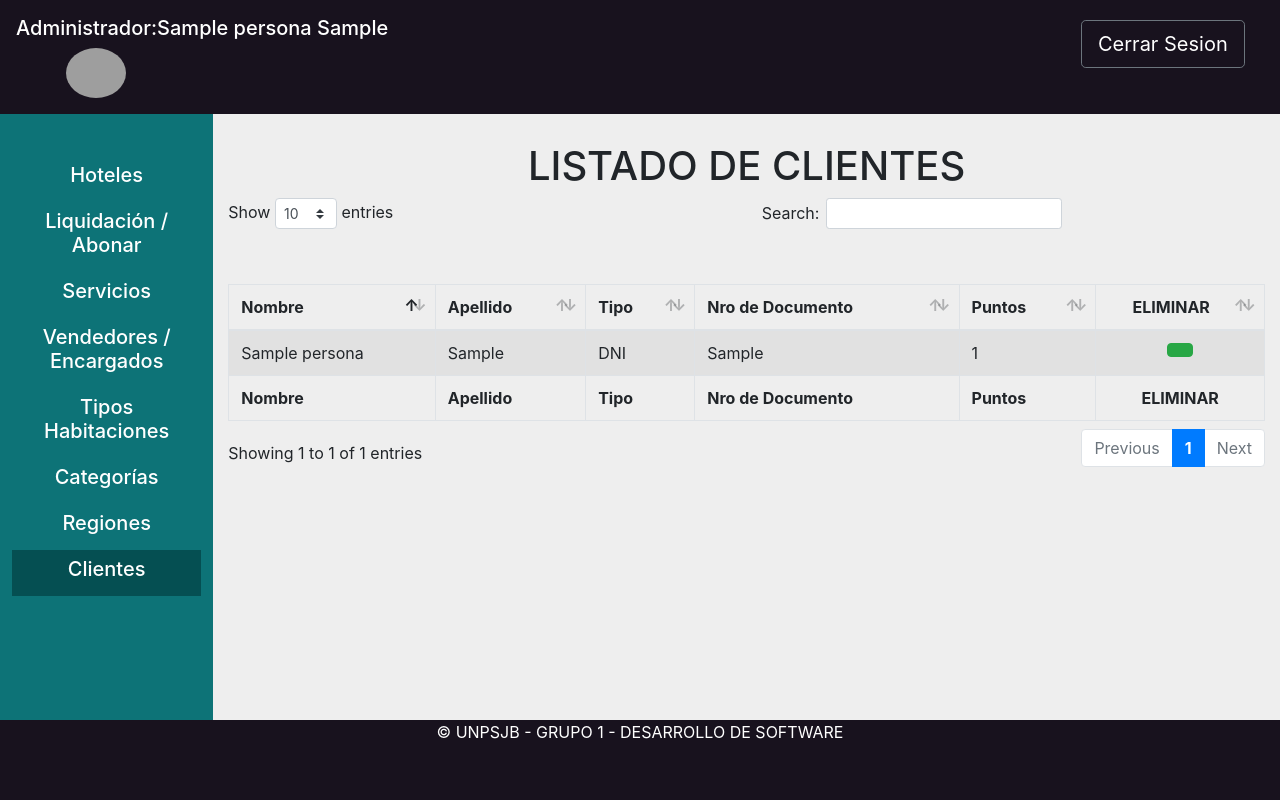
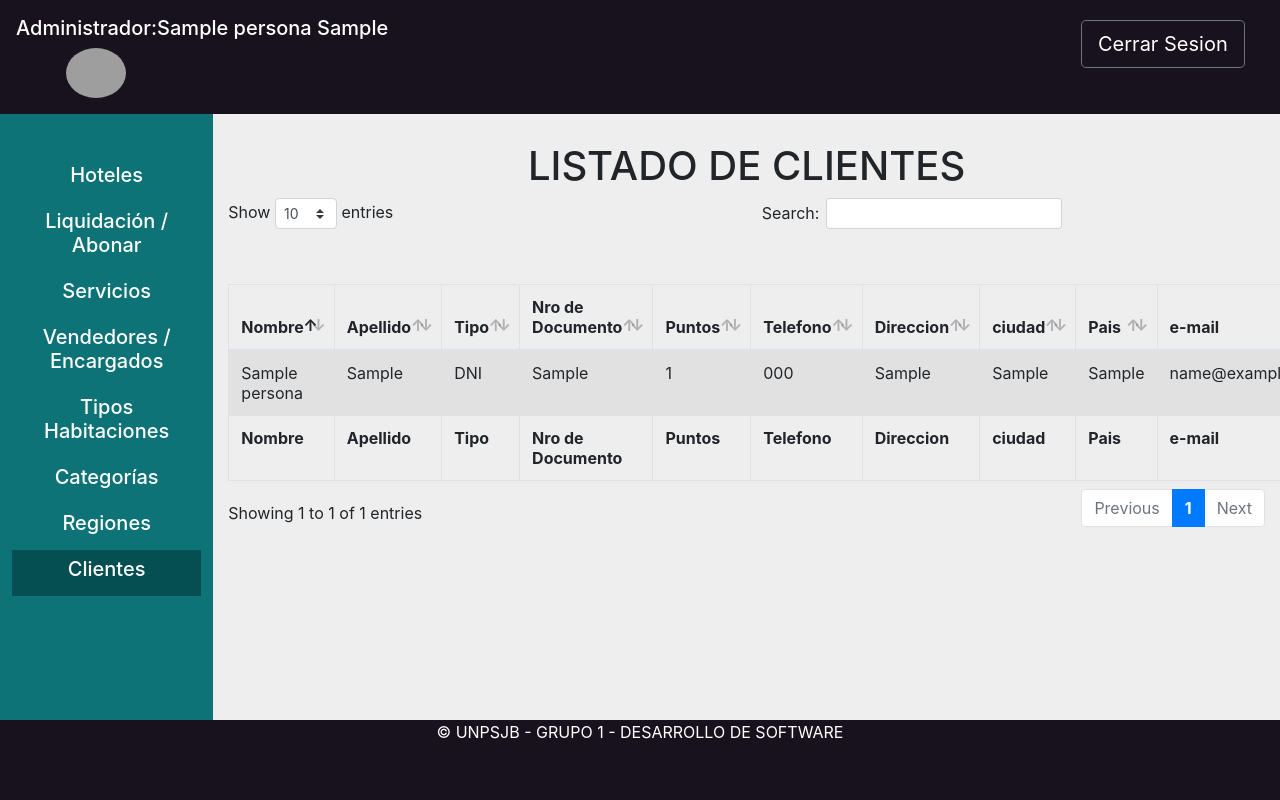
Before and after one commit to juanjca1990/Hotel-Overclock, a Django app: page /core/clienteAdmin in a window 1280 px wide. Run offline with Django 3.2, Linux system fonts and the light colour scheme; a user stored in the database is signed in; tables that the repository leaves empty hold one stand-in row (values such as "Sample post"); parts of the project's set-up code (start-up, migrations or seed data) failed here and were passed over; some libraries are stand-ins or nearby versions; grey boxes are pictures that could not be loaded.

Commit message:
feat(datos clase persona): agrego mas datos a la clase persona (cliente, vendedor , encargado)

```diff
--- a/core/models.py
+++ b/core/models.py
@@ -130,6 +130,11 @@ class Persona(models.Model):
     apellido = models.CharField(max_length=200)
     usuario = models.OneToOneField(User, null=True, blank=True, on_delete=models.SET_NULL)
     imagen = models.ImageField(upload_to='media/perfiles/', blank=True, null=True)  # Agrega este campo
+    telefono = models.CharField(max_length=30, blank=True, null=True)
+    direccion = models.CharField(max_length=255, blank=True, null=True)
+    ciudad = models.CharField(max_length=100, blank=True, null=True)
+    pais = models.CharField(max_length=100, blank=True, null=True)
+    email = models.EmailField(blank=True, null=True)
 
     def __str__(self):
         return f"{self.apellido}, {self.nombre}"
--- a/core/templates/core/clienteAdmin.html
+++ b/core/templates/core/clienteAdmin.html
@@ -33,6 +33,11 @@
                 <th>Tipo</th>
                 <th>Nro de Documento</th>
                 <th>Puntos</th>
+                <th>Telefono</th>
+                <th>Direccion</th>
+                <th>ciudad</th>
+                <th>Pais</th>
+                <th>e-mail</th>
                 <th>
                     <Center>ELIMINAR</Center>
                 </th>
@@ -49,6 +54,11 @@
                 <td> {{cliente.persona.get_tipo_documento_display}}</td>
                 <td> {{cliente.persona.documento}}</td>
                 <td> {{cliente.puntos}}</td>
+                <td> {{cliente.persona.telefono}}</td>
+                <td> {{cliente.persona.direccion}}</td>
+                <td> {{cliente.persona.ciudad}}</td>
+                <td> {{cliente.persona.pais}}</td>
+                <td> {{cliente.persona.email}}</td>
 
                 <td>
                     <center>
@@ -79,6 +89,11 @@
                 <th>Tipo</th>
                 <th>Nro de Documento</th>
                 <th>Puntos</th>
+                <th>Telefono</th>
+                <th>Direccion</th>
+                <th>ciudad</th>
+                <th>Pais</th>
+                <th>e-mail</th>
                 <th>
                     <Center>ELIMINAR</Center>
                 </th>
--- a/core/templates/core/vendedor.html
+++ b/core/templates/core/vendedor.html
@@ -102,6 +102,7 @@
                 <th>Apellido</th>
                 <th>Tipo</th>
                 <th>Nro de Documento</th>
+                <th>telefono</th>
                 <th>hoteles</th>
                 <th>
                     <center>Ventas</center>
@@ -120,6 +121,7 @@
                 <td>{{ vendedor.apellido }}</td>
                 <td>{{ vendedor.tipo_documento }}</td>
                 <td>{{ vendedor.documento }}</td>
+                <td>{{ vendedor.telefono }}</td>
                 <td>
                     {% if vendedor.hoteles %}
                         {% for hotel in vendedor.hoteles %}
@@ -167,6 +169,7 @@
                 <th>Apellido</th>
                 <th>Tipo</th>
                 <th>Nro de Documento</th>
+                <th>telefono</th>
                 <th>hoteles</th>
                 <th>
                     <center>Ventas</center>
@@ -208,6 +211,7 @@
                 <th>Apellido</th>
                 <th>Tipo</th>
                 <th>Nro de Documento</th>
+                <th>telefono</th>
                 <th>Clave</th>
                 <th>hoteles</th>
                 <th>
@@ -224,6 +228,7 @@
                     <td>{{ encargado.apellido }}</td>
                     <td>{{ encargado.tipo_documento }}</td>
                     <td>{{ encargado.documento }}</td>
+                    <td>{{ encargado.telefono }}</td>
                     <td>{{ encargado.clave }}</td>
                     <td>
                         {% if encargado.hoteles %}
@@ -269,6 +274,7 @@
                 <th>Apellido</th>
                 <th>Tipo</th>
                 <th>Nro de Documento</th>
+                <th>telefono</th>
                 <th>Clave</th>
                 <th>
                     <Center>ACCIONES</Center>
--- a/core/views.py
+++ b/core/views.py
@@ -333,6 +333,7 @@ def vendedores(request):
             "documento": vendedor.persona.documento,
             "estoyHabilitado": vendedor.estoyHabilitado,
             "hoteles": hoteles,
+            "telefono": vendedor.persona.telefono,
         })
 
     # Encargados
@@ -348,6 +349,7 @@ def vendedores(request):
             "clave": encargado.clave,
             "bajaEncargado": encargado.bajaEncargado,
             "hoteles": hoteles,
+            "telefono": encargado.persona.telefono,
         })
 
     return render(
@@ -392,6 +394,10 @@ def vendedorModificar(request, vendedor):
             vendedorInstancia.persona.usuario.email = request.POST['email']
             vendedorInstancia.persona.usuario.username = request.POST['usuario']
             vendedorInstancia.persona.usuario.password = request.POST['contrasenia']
+            vendedorInstancia.persona.telefono = request.POST['telefono']
+            vendedorInstancia.persona.direccion = request.POST['direccion']
+            vendedorInstancia.persona.ciudad = request.POST['ciudad']
+            vendedorInstancia.persona.pais = request.POST['pais']
 
             vendedorInstancia.persona.usuario.save()
             vendedorInstancia.persona.save()
@@ -408,6 +414,10 @@ def vendedorModificar(request, vendedor):
         form.fields["email"].initial = vendedorInstancia.persona.usuario.email
         form.fields["usuario"].initial = vendedorInstancia.persona.usuario.username
         form.fields["contrasenia"].initial = vendedorInstancia.persona.usuario.password
+        form.fields["telefono"].initial = vendedorInstancia.persona.telefono
+        form.fields["direccion"].initial = vendedorInstancia.persona.direccion
+        form.fields["ciudad"].initial = vendedorInstancia.persona.ciudad
+        form.fields["pais"].initial = vendedorInstancia.persona.pais
     return render(request, "core/modals/modal_vendedor_modificar.html", {"colVendedores": colVendedores, "formulario": form, "vendedor": vendedorInstancia})
 
 
@@ -510,6 +520,10 @@ def encargadoModificar(request, encargado):
             encargadoInstancia.persona.documento = request.POST['documento']
             encargadoInstancia.persona.tipo_documento = request.POST['tipo_documento']
             encargadoInstancia.clave = request.POST['clave']
+            encargadoInstancia.persona.telefono = request.POST['telefono']
+            encargadoInstancia.persona.direccion = request.POST['direccion']
+            encargadoInstancia.persona.ciudad = request.POST['ciudad']
+            encargadoInstancia.persona.pais = request.POST['pais']
 
             encargadoInstancia.persona.save()
             encargadoInstancia.save()
@@ -523,6 +537,10 @@ def encargadoModificar(request, encargado):
         form.fields["documento"].initial = encargadoInstancia.persona.documento
         form.fields["tipo_documento"].initial = encargadoInstancia.persona.tipo_documento
         form.fields["clave"].initial = encargadoInstancia.clave
+        form.fields["telefono"].initial = encargadoInstancia.persona.telefono
+        form.fields["direccion"].initial = encargadoInstancia.persona.direccion
+        form.fields["ciudad"].initial = encargadoInstancia.persona.ciudad
+        form.fields["pais"].initial = encargadoInstancia.persona.pais
     return render(request, "core/modals/modal_encargado_modificar.html", {"colEncargados": colEncargados, "formulario": form, "encargado": encargadoInstancia})
 
 
--- a/venta/forms.py
+++ b/venta/forms.py
@@ -21,3 +21,8 @@ class ClienteForm(ModelForm):
         self.fields['apellido'].widget.attrs.update({'class': 'form-control'})
         self.fields['documento'].widget.attrs.update({'class': 'form-control'})
         self.fields['tipo_documento'].widget.attrs.update({'class': 'form-control'})
+        self.fields['telefono'].widget.attrs.update({'class': 'form-control'})
+        self.fields['direccion'].widget.attrs.update({'class': 'form-control'})
+        self.fields['ciudad'].widget.attrs.update({'class': 'form-control'})
+        self.fields['pais'].widget.attrs.update({'class': 'form-control'})
+        self.fields['email'].widget.attrs.update({'class': 'form-control'})
```
Also changed, not shown: core/forms.py (+10 -2 lines), venta/templates/venta/vista_cliente.html (+10 -0 lines), venta/views.py (+14 -3 lines).
